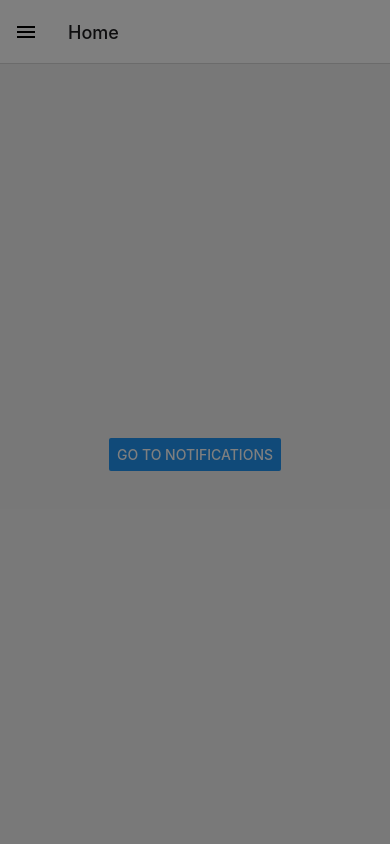
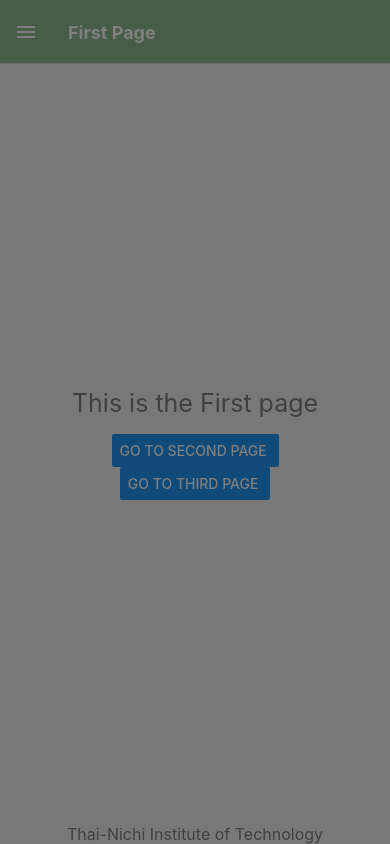
Before and after one commit to shironinjin/1913110472_ReactNative, a React Native app: screen / in a window 390 px wide. Built offline with nearby package versions, Linux system fonts and the light colour scheme.

Commit message:
Practice_Drawer

```diff
--- a/App.js
+++ b/App.js
@@ -1,27 +1,107 @@
-import { View, Text, Button } from "react-native";
+import { View, Text, Button, TouchableOpacity } from "react-native";
 import React from "react";
+import First from "./page/First";
+import Second from "./page/Second";
+import Third from "./page/Third";
 
-import { createDrawerNavigator } from "@react-navigation/drawer";
 import { NavigationContainer } from "@react-navigation/native";
+import {
+  createDrawerNavigator,
+  DrawerContentScrollView,
+  DrawerItemList,
+  DrawerItem,
+} from "@react-navigation/drawer";
+import { createNativeStackNavigator } from "@react-navigation/native-stack";
+import FirstPage from "./screen/FirstPage";
 
-
-
-function Homescreen() {
+function Feed({ navigation }) {
   return (
-    <View style={{ flex: 1, alignItems: "center", justifyContent: "center" }}>
-      <Button title="Go to Notifications" />
+    <View style={{ flex: 1, justifyContent: "center", alignItems: "center" }}>
+      <Text>Feed Screen</Text>
+      {/*       <Button title="Open Drawer" onPress={() => navigation.openDrawer()} />
+      <Button title="Toggle Drawer" onPress={() => navigation.toggleDrawer()} /> */}
+    </View>
+  );
+}
+function Article() {
+  return (
+    <View style={{ flex: 1, justifyContent: "center", alignItems: "center" }}>
+      <Text>Feed Screen</Text>
     </View>
   );
 }
 
+function CustomDrawerContent(props) {
+  return (
+    <DrawerContentScrollView {...props}>
+      <DrawerItemList {...props} />
+      {/* <DrawerItem
+        label="Close Drawer"
+        onPress={() => props.navigation.closeDrawer()}
+      />
+      <DrawerItem
+        label="toggle Drawer"
+        onPress={() => props.navigation.toggleDrawer()}
+      /> */}
+    </DrawerContentScrollView>
+  );
+}
+
 const Drawer = createDrawerNavigator();
+const Stack = createNativeStackNavigator();
+
+function MyDrawer() {
+  return (
+    <Drawer.Navigator
+    screenOptions={{
+      headerStyle:{
+        backgroundColor:'#8fbc8f'
+      },
+      headerTintColor:'#fff',
+      headerTitleStyle:{
+        fontWeight:'bold'
+      }
+     }}
+      useLegacyImplementation
+      drawerContent={(props) => <CustomDrawerContent {...props} />}
+    >
+      <Drawer.Screen name="First Page" component={MyStack1} />
+      <Drawer.Screen name="Second Page" component={MyStack2} />
+    </Drawer.Navigator>
+  );
+}
+
+function MyStack1() {
+  return (
+    <Stack.Navigator
+      initialRouteName="First Page"
+      screenOptions={{
+        headerShown: false,
+      }}
+    >
+      <Stack.Screen name="First Page" component={First} />
+    </Stack.Navigator>
+  );
+}
+
+function MyStack2() {
+  return (
+    <Stack.Navigator
+      initialRouteName="Second Page"
+      screenOptions={{
+        headerShown: false,
+      }}
+    >
+      <Stack.Screen name="Second Page" component={Second} />
+      <Stack.Screen name="Third Page" component={Third} />
+    </Stack.Navigator>
+  );
+}
 
 const App = () => {
   return (
     <NavigationContainer>
-      <Drawer.Navigator useLegacyImplementation>
-        <Drawer.Screen name="Home" component={Homescreen} />
-      </Drawer.Navigator>
+      <MyDrawer />
     </NavigationContainer>
   );
 };
```
Also changed, not shown: App2.js (+4 -4 lines), App_d.js (added, +30 -0 lines), package.json (+4 -3 lines), 1 other file (tests, documents, lock files or other folders).
